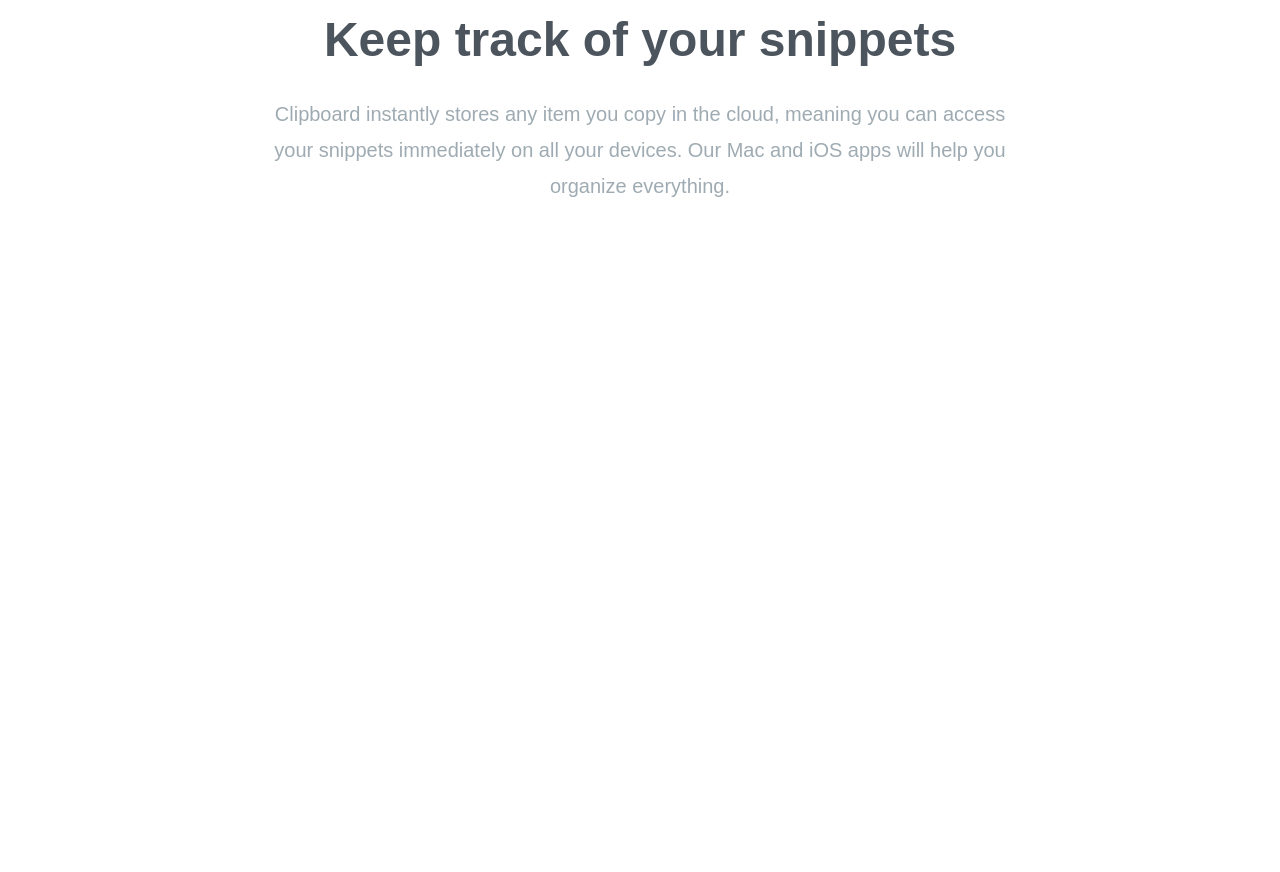
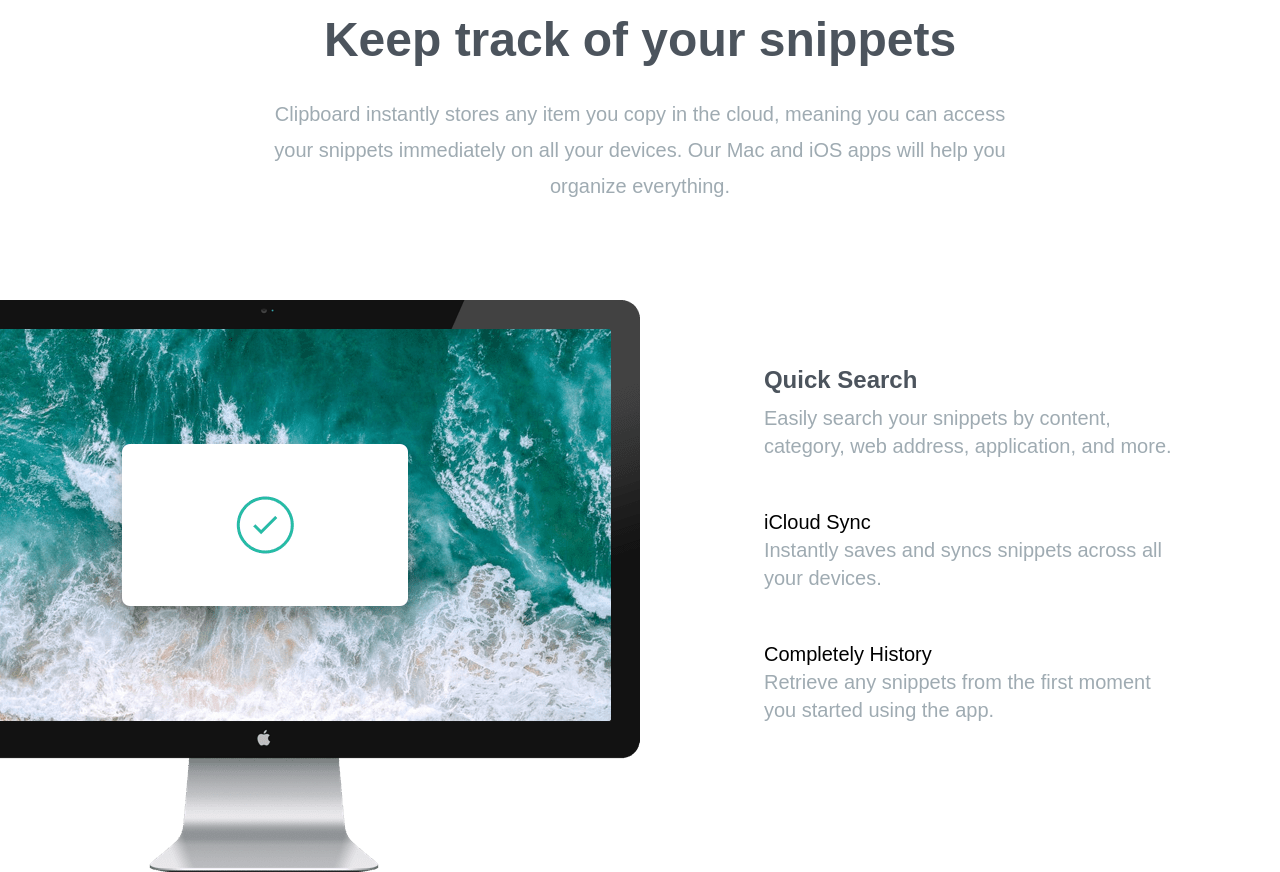
Before and after one commit to WwaleedFadl/ClipBoard, a website: page index.html in a window 1280 px wide. Shown: the part 705-1577 px from the top of the page. Before the commit the page ends 1005 px from the top, so only its background shows below. Drawn offline with Linux system fonts and the light colour scheme; a web font is replaced by a local one.

Commit message:
adding features section

```diff
--- a/index.html
+++ b/index.html
@@ -15,12 +15,12 @@
       href="https://fonts.googleapis.com/css2?family=Bai+Jamjuree:wght@400;600&display=swap"
       rel="stylesheet" />
     <!-- Title -->
-    <title>Simple Tailwind Starter</title>
+    <title>Clipboard Website</title>
   </head>
   <body>
     <!-- section one hero -->
     <section id="hero">
-      <div class="px-10 pt-16 mb-40 section-container">
+      <div class="pt-16 mb-40 section-container">
         <img src="images/logo.svg" alt="" class="mx-auto my-16" />
         <h3>A history of everything you copy</h3>
         <p class="max-w-3xl mx-auto mb-10 text-2xl text-grayishBlue">
@@ -44,7 +44,7 @@
     </section>
     <!-- Snippets Section -->
     <section id="snippets">
-      <div class="section-container my-20.px-10">
+      <div class="my-20 section-container">
         <h3>Keep track of your snippets</h3>
         <p
           class="max-w-3xl mx-auto mb-24 text-xl leading-9 text-center text-grayishBlue">
@@ -54,5 +54,48 @@
         </p>
       </div>
     </section>
+    <!-- Features section -->
+    <section id="features">
+      <div class="my-20 section-container">
+        <div class="relative flex flex-col md:flex-row md:space-x-32">
+          <!-- Image -->
+          <div class="md:w-1/2">
+            <img
+              src="images/image-computer.png"
+              class="md:absolute top-0 right-[50%]"
+              alt="" />
+          </div>
+          <!-- Items Container -->
+          <div
+            class="flex flex-col mt-16 mb-24 space-y-12 text-xl md:mb-16 md:text-left md:pl-16 md:w-1/2">
+            <!-- Item 1 -->
+            <div>
+              <h5 class="mb-2 text-2xl font-bold text-darkGrayishBlue">
+                Quick Search
+              </h5>
+              <p class="max-w-md text-grayishBlue">
+                Easily search your snippets by content, category, web address,
+                application, and more.
+              </p>
+            </div>
+            <!-- Item 2 -->
+            <div>
+              <h5>iCloud Sync</h5>
+              <p class="max-w-md text-grayishBlue">
+                Instantly saves and syncs snippets across all your devices.
+              </p>
+            </div>
+            <!-- Item 3 -->
+            <div>
+              <h5>Completely History</h5>
+              <p class="max-w-md text-grayishBlue">
+                Retrieve any snippets from the first moment you started using
+                the app.
+              </p>
+            </div>
+          </div>
+        </div>
+      </div>
+    </section>
   </body>
 </html>
--- a/input.css
+++ b/input.css
@@ -12,7 +12,7 @@
 
 /* Directives */
 .section-container {
-  @apply max-w-6xl mx-auto text-center;
+  @apply max-w-6xl px-10 mx-auto text-center;
 }
 .button-container {
   @apply flex flex-col justify-center w-full space-y-6 text-xl text-white md:flex-row md:space-y-0 md:space-x-4;
```
Also changed, not shown: css/style.css.
